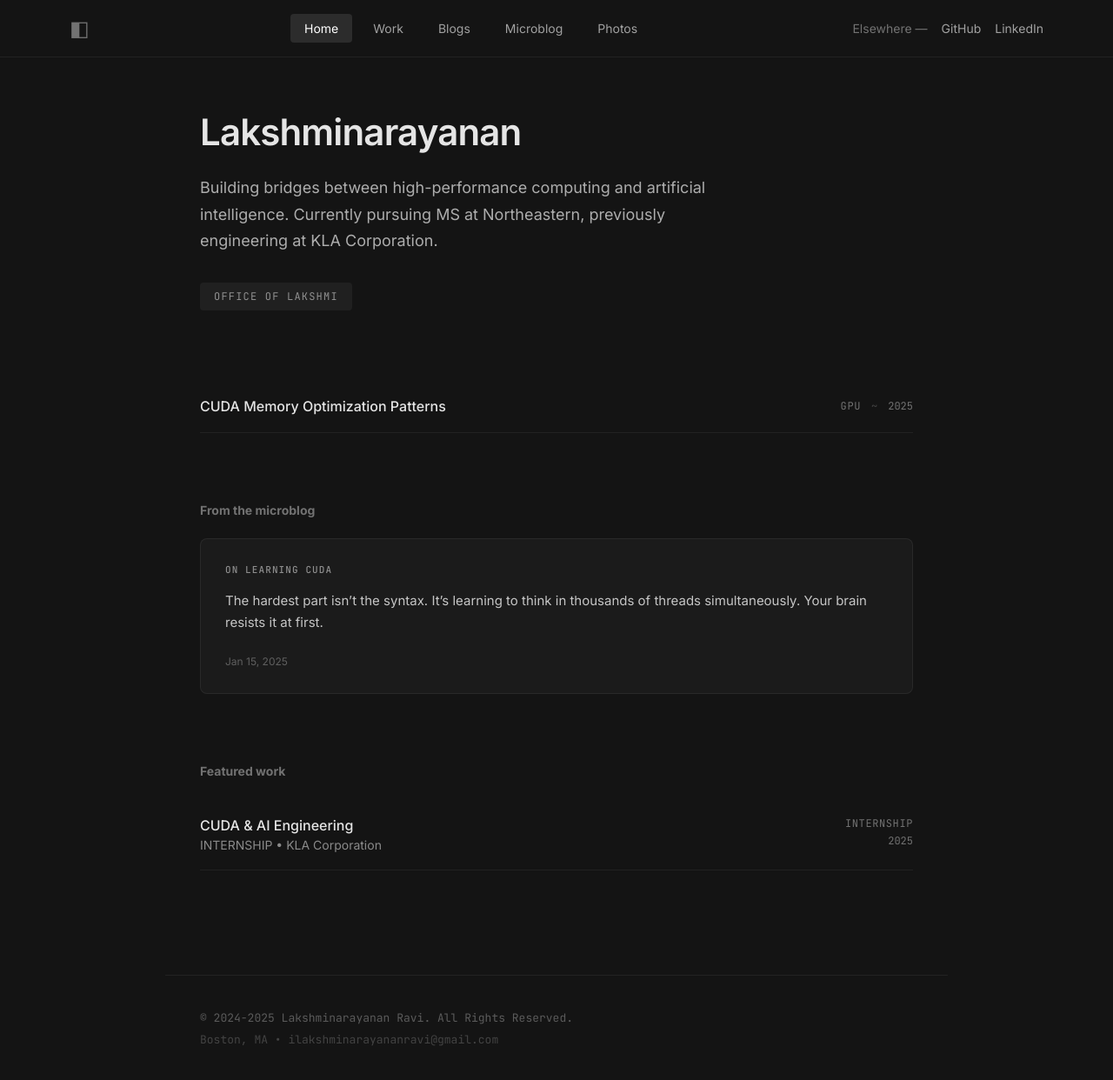
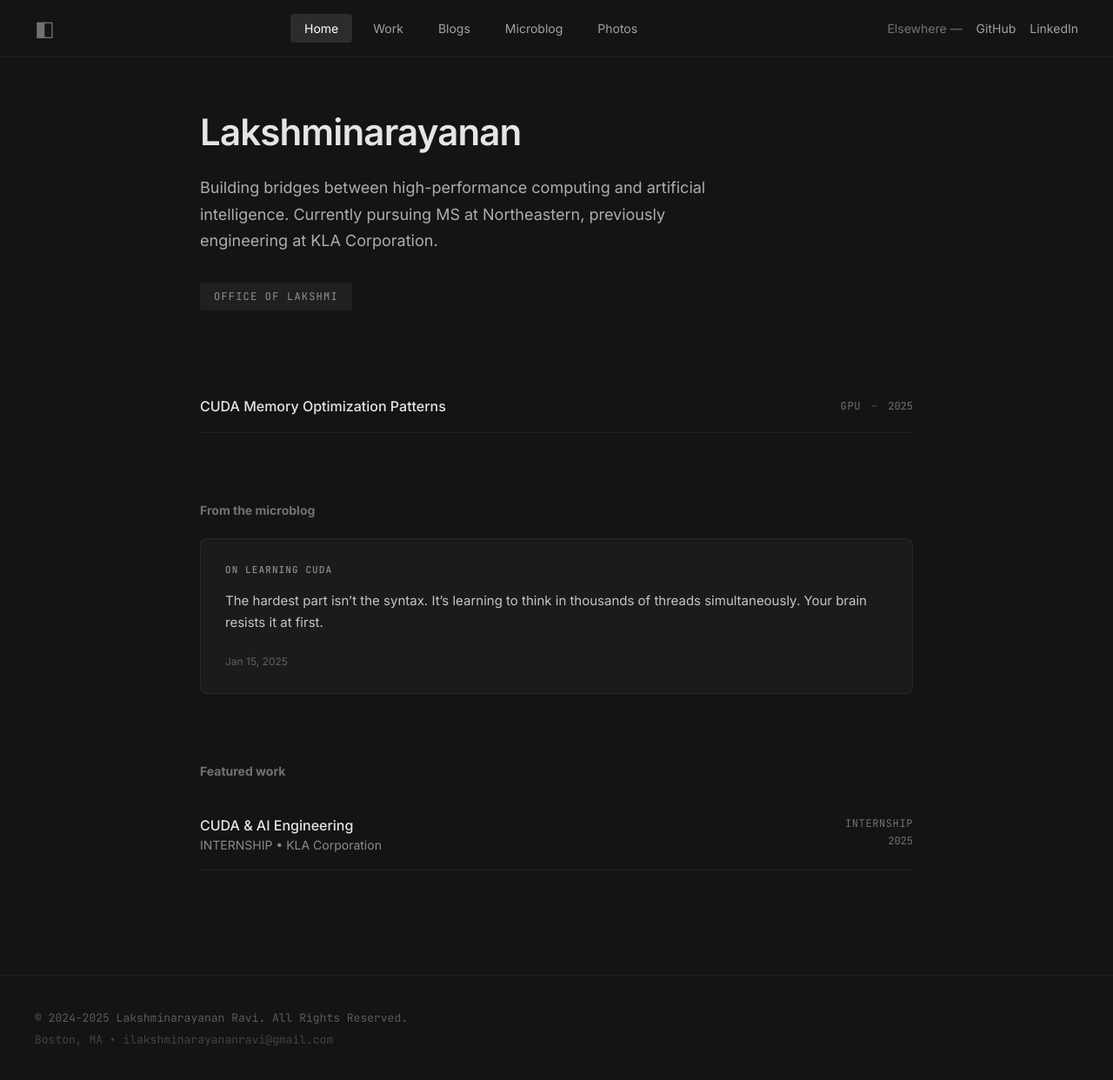
Before and after one commit to lakshminarayanannn/lakshminarayanannn.github.io, a Jekyll site: the page built from index.html, in a window 1280 px wide and 1244 px high. Shown: the whole window at 87% size. Built offline with Jekyll 4.4.1, drawn with Linux system fonts in a browser that asks for light colours.

Commit message:
Adjust layout container widths

```diff
--- a/_includes/footer.html
+++ b/_includes/footer.html
@@ -1,4 +1,6 @@
 <footer class="footer">
-  <p class="footer__text">© 2024-2025 {{ site.data.site.name }} Ravi. All Rights Reserved.</p>
-  <p class="footer__meta">{{ site.data.site.location }} • {{ site.data.site.email }}</p>
+  <div class="footer__inner">
+    <p class="footer__text">© 2024-2025 {{ site.data.site.name }} Ravi. All Rights Reserved.</p>
+    <p class="footer__meta">{{ site.data.site.location }} • {{ site.data.site.email }}</p>
+  </div>
 </footer>
--- a/assets/css/main.css
+++ b/assets/css/main.css
@@ -32,13 +32,14 @@ a { color: inherit; text-decoration: none; }
 .nav {
   position: sticky;
   top: 0;
+  width: 100%;
   background: #141414;
   border-bottom: 1px solid rgba(255,255,255,0.06);
   z-index: 100;
 }
 
 .nav__inner {
-  max-width: 1200px;
+  max-width: 1400px;
   margin: 0 auto;
   padding: 16px 40px;
   display: flex;
@@ -518,10 +519,14 @@ a { color: inherit; text-decoration: none; }
 .photo-page__device { color: rgba(255,255,255,0.5); }
 
 .footer {
-  max-width: 900px;
-  margin: 0 auto;
+  width: 100%;
   padding: 40px;
   border-top: 1px solid rgba(255,255,255,0.06);
+}
+
+.footer__inner {
+  max-width: 1400px;
+  margin: 0 auto;
 }
 
 .footer__text {
```
